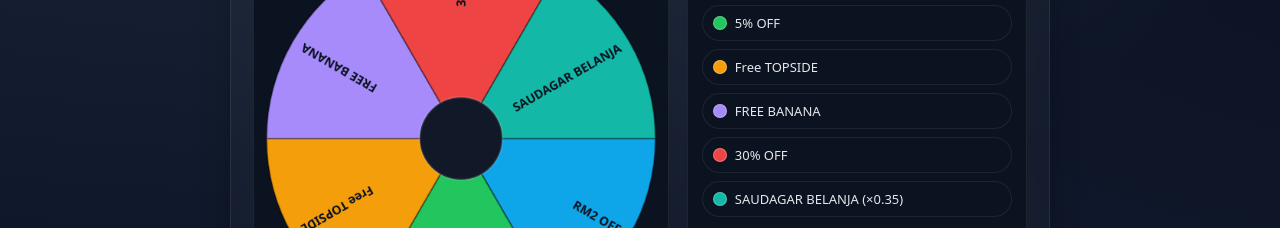
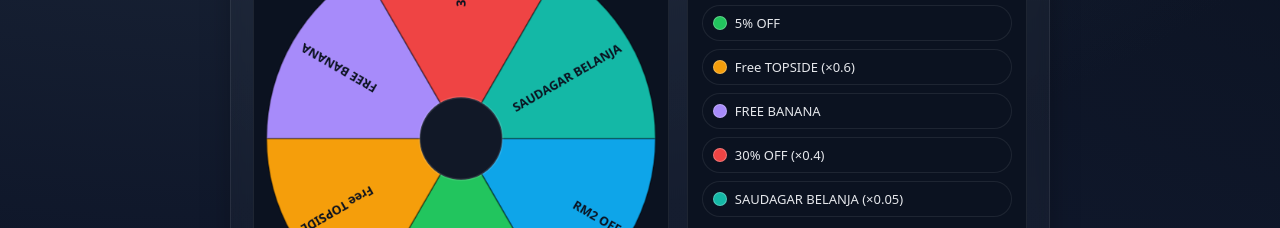
Before and after one commit to hafikh95/IF-YOU-FEELING-LUCKY-x-saudagar, a plain HTML site: page index.html in a window 1280 px wide. Shown: the part 270-498 px from the top of the page. Drawn offline with Linux system fonts and the light colour scheme.

Commit message:
Update index.html

```diff
--- a/index.html
+++ b/index.html
@@ -95,13 +95,14 @@
     // color: warna segmen (boleh biar null untuk auto).
     // weight: kebarangkalian relatif (default 1 setiap item).
     const PRIZES = [
-      { label: "RM2 OFF",        code: "RM2 OFF — Min order RM20",  color: "#0ea5e9", weight: 1 },
-      { label: "5% OFF",         code: "KOD: SAUDAGAR5 — Diskaun 5%", color: "#22c55e", weight: 1 },
-      { label: "Free TOPSIDE",  code: "PERCUMA TOPSIDE STEAK", color: "#f59e0b", weight: 1 },
-      { label: "FREE BANANA",    code: "FREE GRILLED BANANA", color: "#a78bfa", weight: 1 },
-      { label: "30% OFF",         code: "KOD: SAUDAGAR7 — Diskaun 7%", color: "#ef4444", weight: 1 },
-      { label: "SAUDAGAR BELANJA",    code: "TAKPAYAH BAYAR - Saudagar Belanja", color: "#14b8a6", weight: 0.35 } // odds lebih rendah
-    ];
+  { label: "RM2 OFF",         code: "RM2 OFF — Min order RM20",              color: "#0ea5e9", weight: 1 },
+  { label: "5% OFF",          code: "KOD: SAUDAGAR5 — Diskaun 5%",           color: "#22c55e", weight: 1 },
+  { label: "Free TOPSIDE",    code: "PERCUMA TOPSIDE STEAK",                 color: "#f59e0b", weight: 0.6 },
+  { label: "FREE BANANA",     code: "FREE GRILLED BANANA",                   color: "#a78bfa", weight: 1 },
+  { label: "30% OFF",         code: "KOD: SAUDAGAR30 — Diskaun 30%",         color: "#ef4444", weight: 0.4 },
+  { label: "SAUDAGAR BELANJA",code: "TAKPAYAH BAYAR — Saudagar Belanja",     color: "#14b8a6", weight: 0.05 } // super rare
+];
+
 
     const STORAGE = {
       claimed: "wheel_claimed_v1",
```
